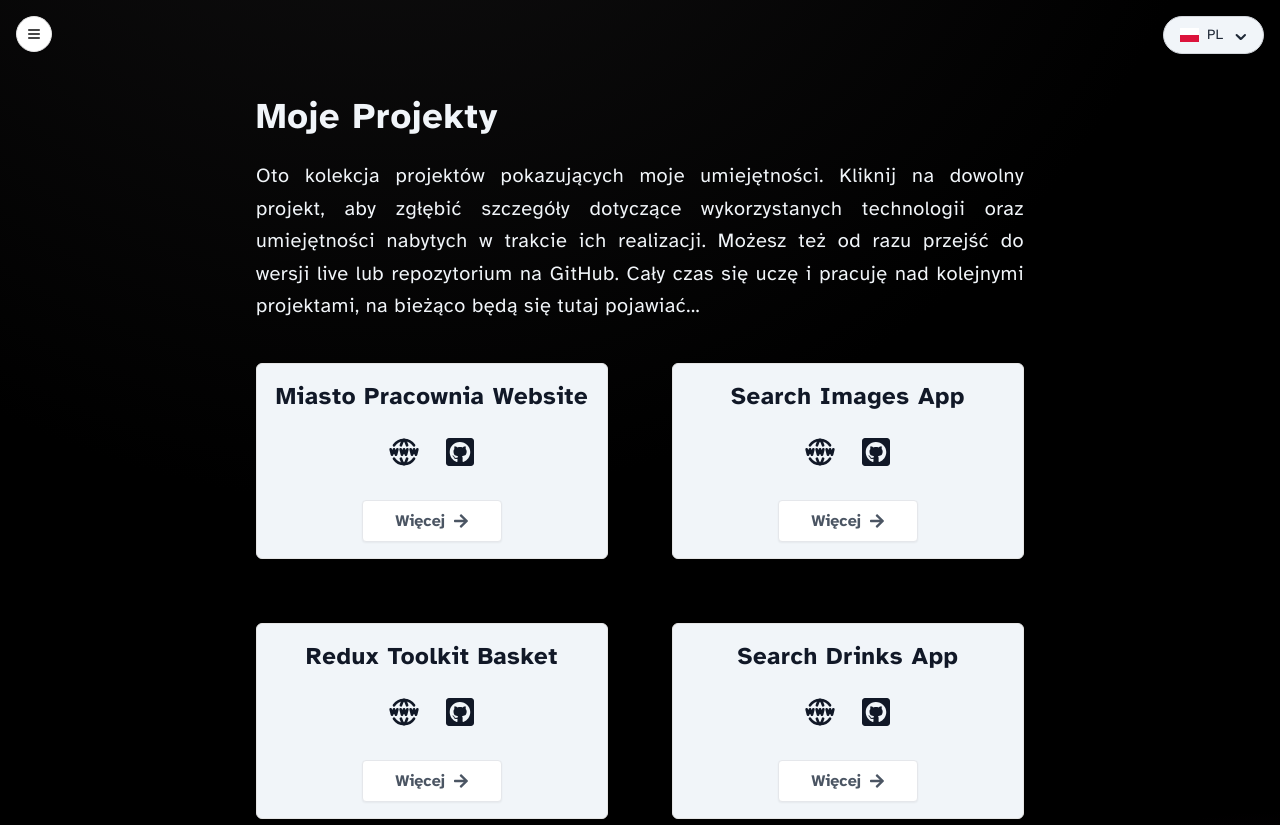
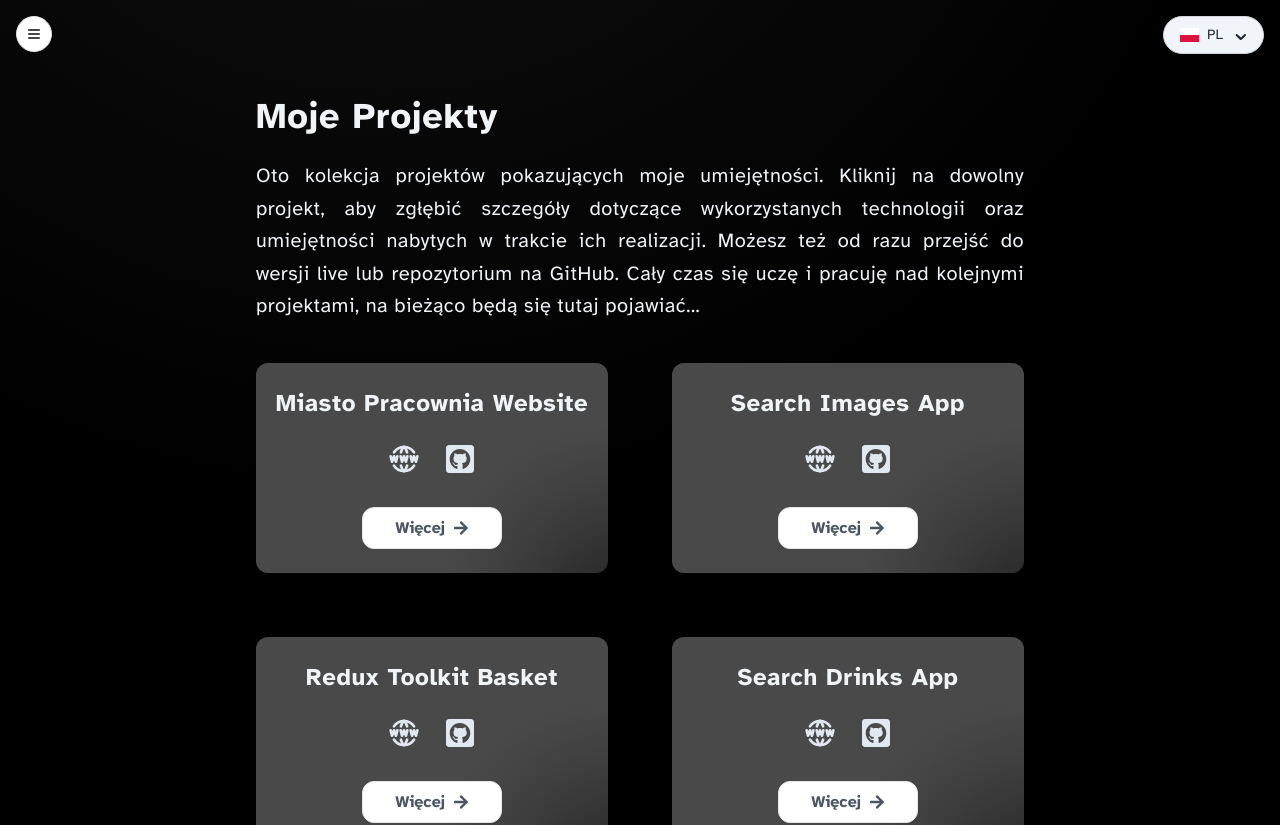
Before and after one commit to misiek869/my_portfolio_v3, a React (Vite) app: page /projects in a window 1280 px wide. Shown: the top 825 px of the page. Built offline with nearby package versions, Linux system fonts and the light colour scheme.

Commit message:
restyle card

```diff
--- a/src/components/ProjectCard.tsx
+++ b/src/components/ProjectCard.tsx
@@ -26,8 +26,15 @@ const ProjectCard = ({
 	const { t } = useTranslation()
 
 	return (
-		<article className='flex flex-col items-center border p-4 shadow-sm bg-slate-100 rounded-md '>
-			<h3 className='text-gray-900 text-2xl font-semibold capitalize tracking-wide text-center 3xl:text-3xl'>
+		<article
+			style={{
+				background: `
+  radial-gradient(circle at 30% -30%, #494949 0%, transparent 98%),
+  radial-gradient(circle at 100% 110%, #2c2c2c 5%, #494949 40%)
+`,
+			}}
+			className='flex flex-col items-center px-4 py-6 shadow-sm  rounded-xl '>
+			<h3 className='text-slate-100 text-2xl font-semibold capitalize tracking-wide text-center 3xl:text-3xl'>
 				{title}
 			</h3>
 			{/* <h3 className='bg-gradient-to-r from-red-950 via-gray-900 to-purple-950 inline-block text-transparent bg-clip-text text-2xl font-semibold capitalize tracking-wide text-center 3xl:text-3xl'>
@@ -38,21 +45,21 @@ const ProjectCard = ({
 				<div className='flex gap-x-6 justify-center mt-6'>
 					{url ? (
 						<a target='_blank' href={url} className=''>
-							<TbWorldWww className='h-8 w-8 3xl:h-12 3xl:w-12 text-gray-900 hover:text-purple-950 duration-300 hover:scale-110' />
+							<TbWorldWww className='h-8 w-8 3xl:h-12 3xl:w-12 text-slate-200 hover:text-gray-800 duration-300 hover:scale-110' />
 						</a>
 					) : (
 						''
 					)}
 
 					<a target='_blank' href={github} className=''>
-						<FaGithubSquare className='h-8 w-8 3xl:h-12 3xl:w-12 text-gray-900 hover:text-purple-950 duration-300 hover:scale-110' />
+						<FaGithubSquare className='h-8 w-8 3xl:h-12 3xl:w-12 text-slate-200 hover:text-gray-800 duration-300 hover:scale-110' />
 					</a>
 				</div>
 				<Link
 					to={`/projects/${id}`}
-					className=' inline-flex items-center justify-center px-8 py-2 text-base 3xl:text-xl leading-6 text-gray-600 font-semibold whitespace-no-wrap bg-white border border-gray-200 rounded-sm shadow-sm hover:bg-gray-50 hover:shadow-md focus:outline-none focus:shadow-none mt-8 duration-300 group '>
+					className=' inline-flex items-center justify-center px-8 py-2 text-base 3xl:text-xl leading-6 text-gray-600 font-semibold whitespace-no-wrap bg-white border border-gray-200 rounded-xl shadow-sm hover:bg-slate-200 hover:shadow-md focus:outline-none focus:shadow-none mt-8 duration-300 group '>
 					{t('moreBtn')}
-					<FaArrowRight className='ml-2 transition-transform duration-500 group-hover:scale-125 group-hover:translate-x-1' />{' '}
+					<FaArrowRight className='ml-2 transition-transform duration-500 group-hover:scale-125 group-hover:translate-x-1 group-hover:text-gray-800' />{' '}
 				</Link>
 			</div>
 		</article>
```
